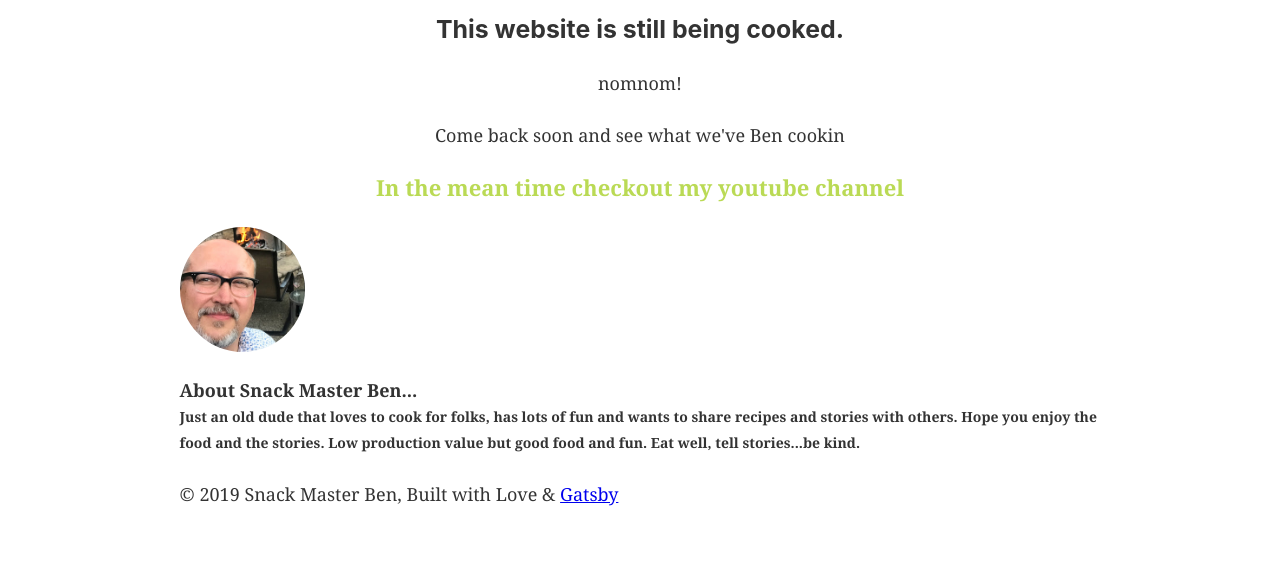
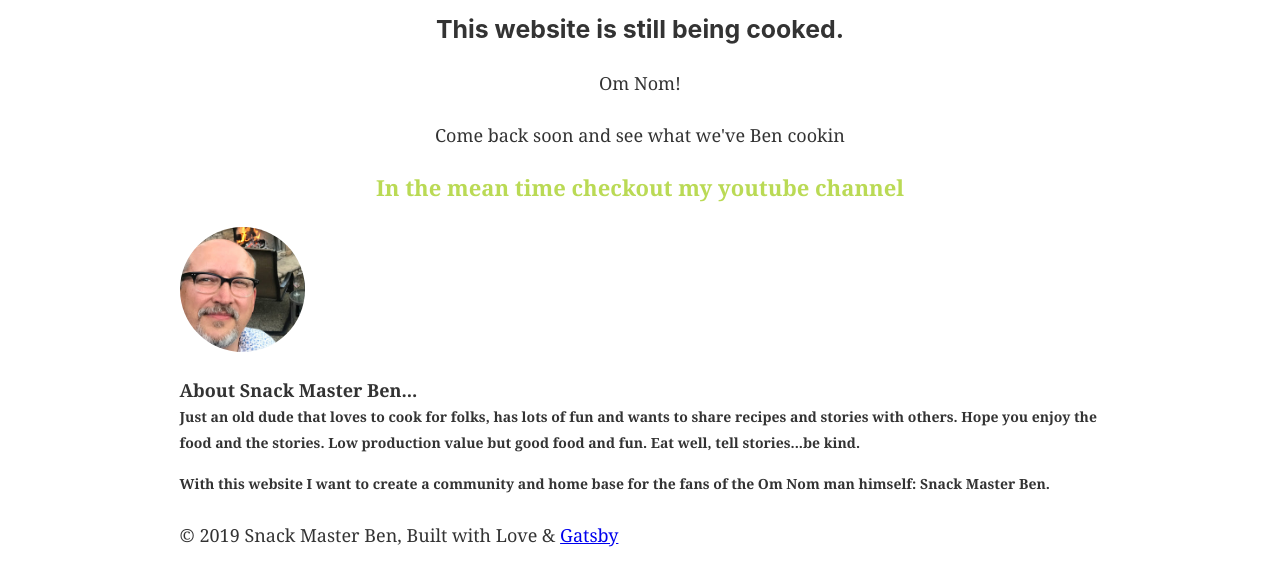
Before and after one commit to Rouncer27/snackmasterben, a Gatsby site: page / in a window 1280 px wide. Shown: the part 177-762 px from the top of the page. Built offline with nearby package versions, Linux system fonts and the light colour scheme; Gatsby itself is replaced by a stand-in of ours.

Commit message:
more description

```diff
--- a/src/pages/index.js
+++ b/src/pages/index.js
@@ -19,7 +19,7 @@ const IndexPage = () => (
     >
       <h1>OMG! Shut the front door!</h1>
       <h3>This website is still being cooked.</h3>
-      <p>nomnom!</p>
+      <p>Om Nom!</p>
       <p>Come back soon and see what we've Ben cookin</p>
       <a
         target="_blank"
@@ -60,6 +60,17 @@ const IndexPage = () => (
         the stories. Low production value but good food and fun. Eat well, tell
         stories...be kind.
       </p>
+      <p
+        style={{
+          marginTop: "15px",
+          marginBottom: "0px",
+          fontWeight: "bold",
+          fontSize: "14px",
+        }}
+      >
+        With this website I want to create a community and home base for the
+        fans of the Om Nom man himself: Snack Master Ben.
+      </p>
     </div>
   </Layout>
 )
```
